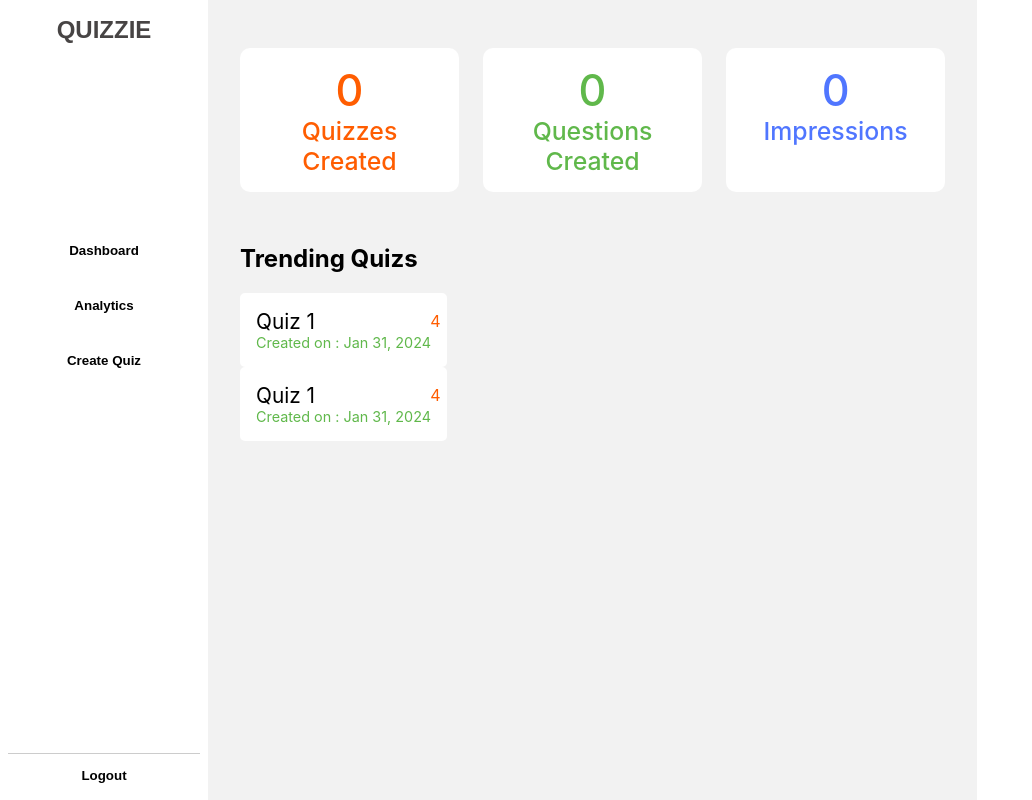
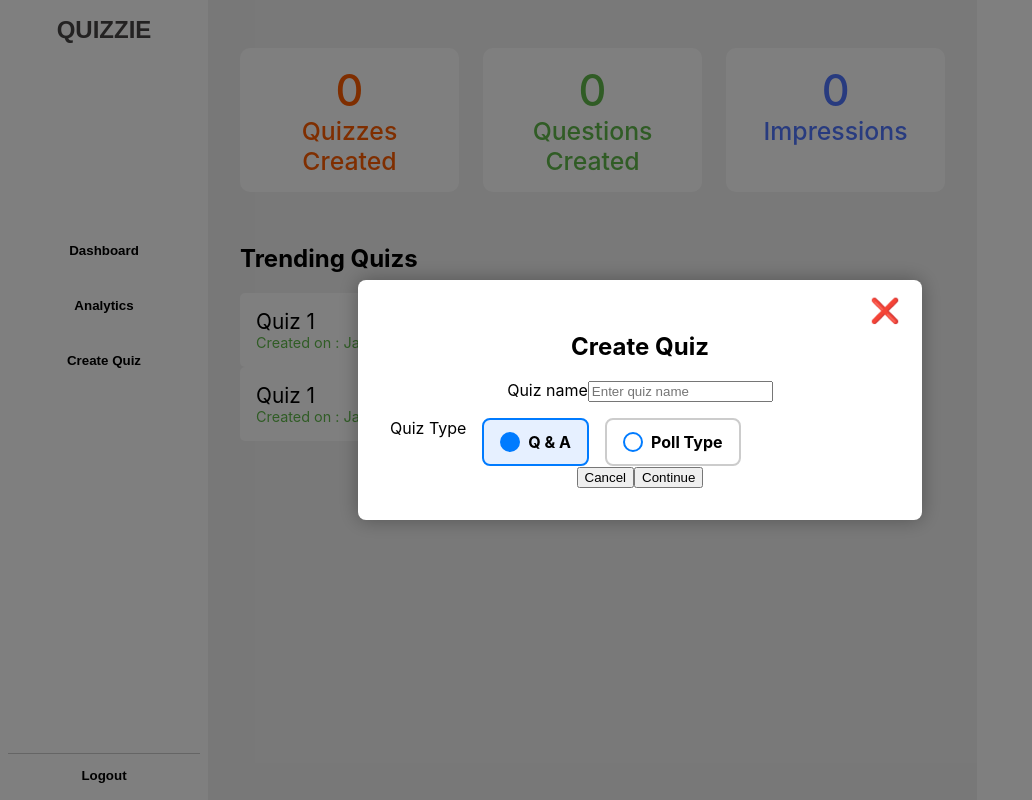
Before and after one commit to Nitishyadav98/QuizzieTrial, a React (Create React App) app in the folder clientside/: page /dashboard in a window 1280 px wide. Both pictures are taken after a click on the button "Create Quiz". Shown: the whole page, without its empty margins (0-1032 px from the left). Built offline with nearby package versions, Linux system fonts and the light colour scheme.

Commit message:
added create quiz

```diff
--- a/clientside/src/Pages/dashboard.js
+++ b/clientside/src/Pages/dashboard.js
@@ -1,11 +1,21 @@
 import TrendingQuizzes from "../components/TrendingQuizzes";
 import Sidebar from "../components/sidebar";
 import styles from "./dashboard.module.css";
+import { useState } from "react";
+import CreateQuizModal from "../components/createQuizModal";
+import QuizQuestionModal from "../components/quizQuestionModal";
 
 const Dashboard = () => {
+  const [showQuizModal, setShowQuizModal] = useState(false);
+  const [quizQuestionModal, setQuizQuestionModal] = useState(false);
+
+  // const createQuizHandler = () => {
+  //     setShowQuizModal(true);
+  //   };
+
   return (
     <div className={styles.maincontainer}>
-      <Sidebar />
+      <Sidebar onCreateQuiz={() => setShowQuizModal(true)} />
       <div className={styles.container}>
         <div className={styles.maincard}>
           <div className={styles.totalquiz}>
@@ -44,6 +54,17 @@ const Dashboard = () => {
           </div>
         </div>
       </div>
+      {showQuizModal && (
+        <CreateQuizModal
+          onClose={() => setShowQuizModal(false)}
+          onContinue={() => {
+            setShowQuizModal(false);
+            setQuizQuestionModal(true);
+            // You can add Poll modal logic here later
+          }}
+        />
+      )}
+      {quizQuestionModal && <QuizQuestionModal />}
     </div>
   );
 };
--- a/clientside/src/Pages/login.js
+++ b/clientside/src/Pages/login.js
@@ -1,7 +1,10 @@
 import { useNavigate } from "react-router";
 import styles from "./signup.module.css";
+import { useState } from "react";
 
 const Login = () => {
+  const [email, setEmail] = useState("");
+  const [password, setPassword] = useState("");
   const navigate = useNavigate();
   const signupHandler = () => {
     navigate("/");
@@ -52,11 +55,19 @@ const Login = () => {
           <form className={styles.formcontainer}>
             <div className={styles.formattribute}>
               <label className={styles.formlabel}>Email</label>
-              <input className={styles.forminput}></input>
+              <input
+                className={styles.forminput}
+                value={email}
+                onChange={(e) => setEmail(e.target.value)}
+              ></input>
             </div>
             <div className={styles.formattribute}>
               <label className={styles.formlabel}>Password</label>
-              <input className={styles.forminput}></input>
+              <input
+                className={styles.forminput}
+                value={password}
+                onChange={(e) => setPassword(e.target.value)}
+              ></input>
             </div>
             <button
               className={styles.registersubmitbutton}
--- a/clientside/src/Pages/signup.js
+++ b/clientside/src/Pages/signup.js
@@ -1,5 +1,6 @@
 import { useNavigate } from "react-router";
 import styles from "./signup.module.css";
+import { useState } from "react";
 
 const Signup = () => {
   const navigate = useNavigate();
--- /dev/null
+++ b/clientside/src/components/createQuizModal.js
@@ -0,0 +1,58 @@
+import React from "react";
+import styles from "./createQuizModal.module.css";
+import { useState } from "react";
+
+const CreateQuizModal = ({ onClose, onContinue }) => {
+  const [selectedType, setSelectedType] = useState("Q&A");
+
+  return (
+    <div className={styles.overlay}>
+      <div className={styles.modal}>
+        <button className={styles.close} onClick={onClose}>
+          ❌
+        </button>
+        <h2>Create Quiz</h2>
+
+        <label className={styles.label}>Quiz name</label>
+        <input
+          className={styles.input}
+          type="text"
+          placeholder="Enter quiz name"
+        />
+
+        <div className={styles.radioGroup}>
+          <label className={styles.label}>Quiz Type</label>
+
+          <div
+            className={`${styles.radioOption} ${
+              selectedType === "Q&A" ? styles.active : ""
+            }`}
+            onClick={() => setSelectedType("Q&A")}
+          >
+            <span className={styles.radioCircle}></span>Q & A
+          </div>
+          <div
+            className={`${styles.radioOption} ${
+              selectedType === "Poll" ? styles.active : ""
+            }`}
+            onClick={() => setSelectedType("Poll")}
+          >
+            <span className={styles.radioCircle}></span>
+            Poll Type
+          </div>
+        </div>
+
+        <div className={styles.actions}>
+          <button className={styles.cancel} onClick={onClose}>
+            Cancel
+          </button>
+          <button className={styles.continue} onClick={onContinue}>
+            Continue
+          </button>
+        </div>
+      </div>
+    </div>
+  );
+};
+
+export default CreateQuizModal;
--- /dev/null
+++ b/clientside/src/components/createQuizModal.module.css
@@ -0,0 +1,67 @@
+.overlay {
+  position: fixed;
+  top: 0;
+  left: 0;
+  width: 100vw;
+  height: 100vh;
+  background-color: rgba(0, 0, 0, 0.5); /* dimmed background */
+  display: flex;
+  justify-content: center;
+  align-items: center;
+  z-index: 1000;
+}
+
+.modal {
+  background-color: white;
+  padding: 2rem;
+  border-radius: 8px;
+  width: 500px;
+  max-width: 90%;
+  box-shadow: 0 0 20px rgba(0, 0, 0, 0.3);
+  position: relative;
+}
+
+.close {
+  position: absolute;
+  top: 1rem;
+  right: 1rem;
+  background: none;
+  border: none;
+  font-size: 1.5rem;
+  cursor: pointer;
+}
+
+.radioGroup {
+  display: flex;
+  gap: 1rem;
+  margin-top: 1rem;
+}
+
+.radioOption {
+  display: flex;
+  align-items: center;
+  gap: 0.5rem;
+  padding: 0.75rem 1rem;
+  border: 2px solid #ccc;
+  border-radius: 8px;
+  cursor: pointer;
+  font-weight: bold;
+  transition: border-color 0.2s ease;
+}
+
+.radioCircle {
+  width: 16px;
+  height: 16px;
+  border-radius: 50%;
+  border: 2px solid #007bff;
+  background-color: white;
+}
+
+.active {
+  border-color: #007bff;
+  background-color: #e6f0ff;
+}
+
+.active .radioCircle {
+  background-color: #007bff;
+}
--- /dev/null
+++ b/clientside/src/components/quizQuestionModal.js
@@ -0,0 +1,126 @@
+import React, { useState } from "react";
+import styles from "./quizQuestionModal.module.css";
+
+const QuizQuestionModal = ({ onClose }) => {
+  const [questions, setQuestions] = useState([
+    { type: "Text", question: "", options: ["", ""], timer: 5 },
+  ]);
+
+  const addQuestion = () => {
+    if (questions.length < 5) {
+      setQuestions([
+        ...questions,
+        { type: "Text", question: "", options: ["", ""], timer: 5 },
+      ]);
+    }
+  };
+
+  const deleteQuestion = (index) => {
+    const updated = [...questions];
+    updated.splice(index, 1);
+    setQuestions(updated);
+  };
+
+  const deleteAll = () => setQuestions([]);
+
+  return (
+    <div className={styles.overlay}>
+      <div className={styles.modal}>
+        <button className={styles.close} onClick={onClose}>
+          ❌
+        </button>
+        <h2>For Q N A</h2>
+
+        <div className={styles.topActions}>
+          <button onClick={addQuestion} disabled={questions.length >= 5}>
+            ➕ Add Question
+          </button>
+          <button onClick={deleteAll} disabled={questions.length === 0}>
+            🗑️ Delete All
+          </button>
+        </div>
+
+        {questions.map((q, index) => (
+          <div key={index} className={styles.questionBlock}>
+            <div className={styles.qHeader}>
+              <h4>Question {index + 1}</h4>
+              <button onClick={() => deleteQuestion(index)}>❌</button>
+            </div>
+
+            <label>Question Type</label>
+            <select
+              value={q.type}
+              onChange={(e) => {
+                const updated = [...questions];
+                updated[index].type = e.target.value;
+                setQuestions(updated);
+              }}
+            >
+              <option>Text</option>
+              <option>Image URL</option>
+              <option>Text & Image URL</option>
+            </select>
+
+            <label>Question</label>
+            <input
+              type="text"
+              placeholder="Enter your question"
+              value={q.question}
+              onChange={(e) => {
+                const updated = [...questions];
+                updated[index].question = e.target.value;
+                setQuestions(updated);
+              }}
+            />
+
+            <label>Options</label>
+            {q.options.map((opt, i) => (
+              <input
+                key={i}
+                type="text"
+                placeholder={`Option ${i + 1}`}
+                value={opt}
+                onChange={(e) => {
+                  const updated = [...questions];
+                  updated[index].options[i] = e.target.value;
+                  setQuestions(updated);
+                }}
+              />
+            ))}
+
+            <label>Timer</label>
+            <div className={styles.timer}>
+              <button
+                className={q.timer === 5 ? styles.active : ""}
+                onClick={() => {
+                  const updated = [...questions];
+                  updated[index].timer = 5;
+                  setQuestions(updated);
+                }}
+              >
+                5 sec
+              </button>
+              <button
+                className={q.timer === 10 ? styles.active : ""}
+                onClick={() => {
+                  const updated = [...questions];
+                  updated[index].timer = 10;
+                  setQuestions(updated);
+                }}
+              >
+                10 sec
+              </button>
+            </div>
+          </div>
+        ))}
+
+        <div className={styles.actions}>
+          <button className={styles.cancel}>Cancel</button>
+          <button className={styles.create}>Create Quiz</button>
+        </div>
+      </div>
+    </div>
+  );
+};
+
+export default QuizQuestionModal;
--- /dev/null
+++ b/clientside/src/components/quizQuestionModal.module.css
@@ -0,0 +1,91 @@
+.overlay {
+  position: fixed;
+  top: 0;
+  left: 0;
+  width: 100vw;
+  height: 100vh;
+  backdrop-filter: blur(4px);
+  background-color: rgba(0, 0, 0, 0.3);
+  display: flex;
+  justify-content: center;
+  align-items: center;
+  z-index: 1000;
+}
+
+.modal {
+  background-color: white;
+  padding: 2rem;
+  border-radius: 12px;
+  width: 600px;
+  max-height: 90vh;
+  overflow-y: auto;
+  box-shadow: 0 0 20px rgba(0, 0, 0, 0.25);
+  position: relative;
+}
+
+.close {
+  position: absolute;
+  top: 1rem;
+  right: 1rem;
+  font-size: 1.5rem;
+  background: none;
+  border: none;
+  cursor: pointer;
+}
+
+.topActions {
+  display: flex;
+  justify-content: space-between;
+  margin-bottom: 1rem;
+}
+
+.questionBlock {
+  border: 1px solid #ccc;
+  padding: 1rem;
+  border-radius: 8px;
+  margin-bottom: 1.5rem;
+}
+
+.qHeader {
+  display: flex;
+  justify-content: space-between;
+  align-items: center;
+}
+
+.timer button {
+  margin-right: 1rem;
+  padding: 0.5rem 1rem;
+  border: 1px solid #007bff;
+  border-radius: 6px;
+  background-color: #f0f8ff;
+  cursor: pointer;
+}
+
+.active {
+  background-color: #007bff;
+  color: white;
+}
+
+.actions {
+  display: flex;
+  justify-content: space-between;
+  margin-top: 2rem;
+}
+
+.cancel {
+  background-color: #ccc;
+  padding: 0.6rem 1.2rem;
+  border: none;
+  border-radius: 6px;
+  cursor: pointer;
+}
+
+.create {
+  background-color: #28a745;
+  color: white;
+  padding: 0.6rem 1.2rem;
+  border: none;
+  border-radius: 6px;
+  cursor: pointer;
+  font-weight: bold;
+}
--- a/clientside/src/components/sidebar.js
+++ b/clientside/src/components/sidebar.js
@@ -1,7 +1,8 @@
 import { Link, useNavigate } from "react-router-dom";
 import styles from "./sidebar.module.css";
+import { useState } from "react";
 
-const Sidebar = () => {
+const Sidebar = ({ onCreateQuiz }) => {
   const navigate = useNavigate();
 
   const analyticsHandler = () => {
@@ -26,7 +27,9 @@ const Sidebar = () => {
         <button className={styles.buttons} onClick={analyticsHandler}>
           Analytics
         </button>
-        <button className={styles.buttons}>Create Quiz</button>
+        <button className={styles.buttons} onClick={onCreateQuiz}>
+          Create Quiz
+        </button>
       </div>
       <hr className={styles.hr}></hr>
       <div>
```
